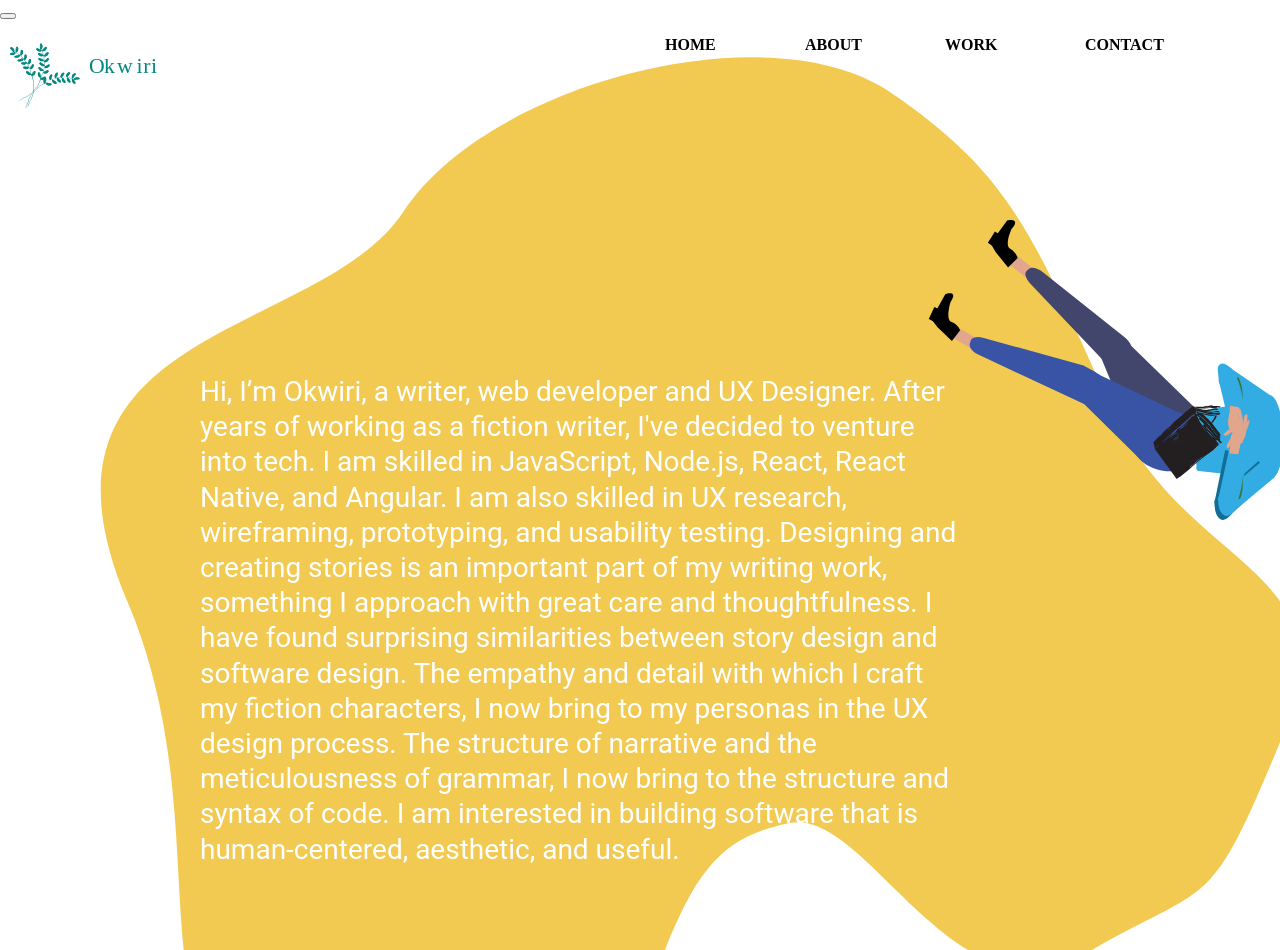
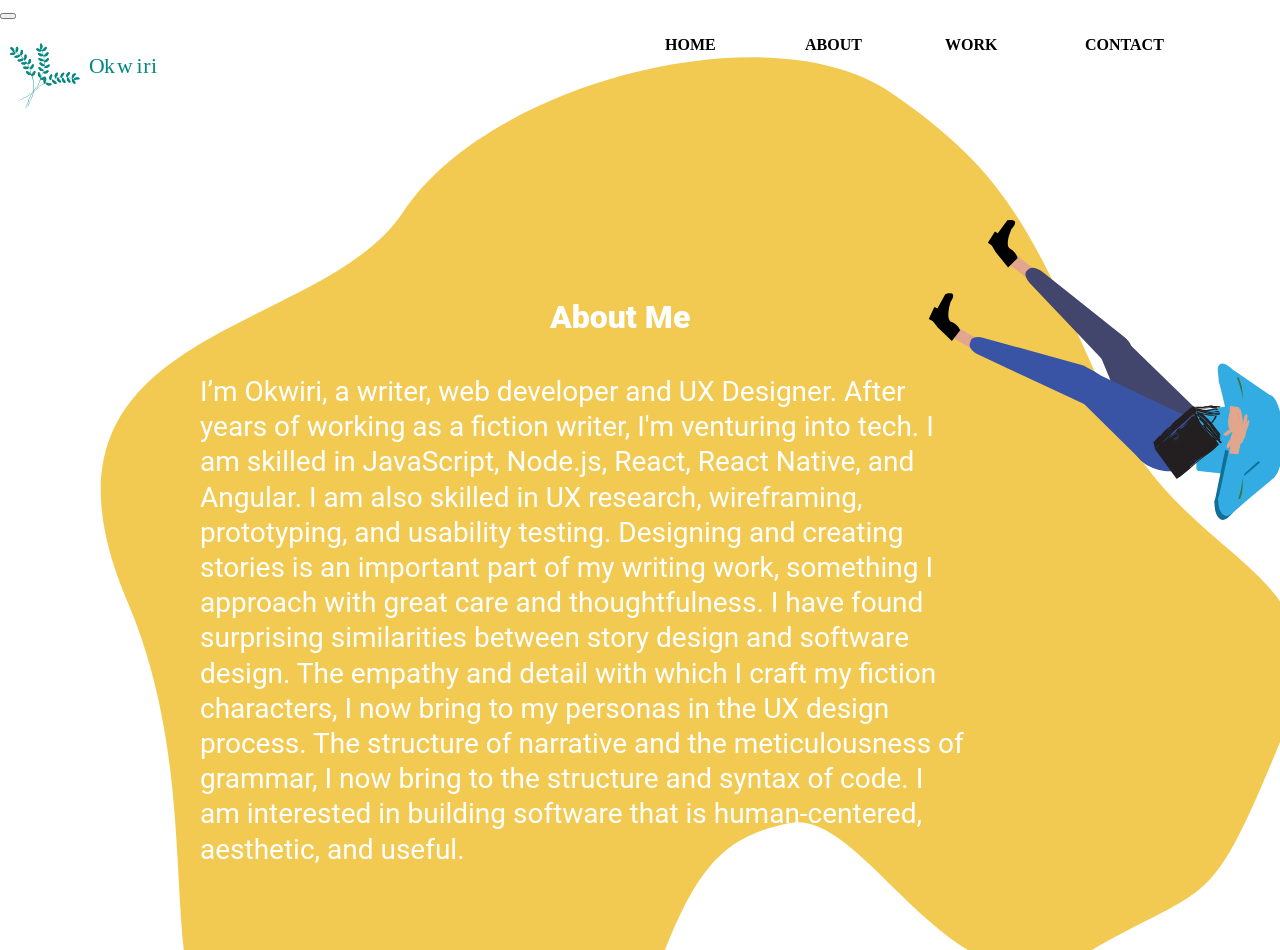
Before and after one commit to cauliflowersingerbee/my-portfolio, a React (Create React App) app: page /about in a window 1280 px wide. Shown: the top 950 px of the page. Built offline with nearby package versions, Linux system fonts and the light colour scheme.

Commit message:
updated texts

```diff
--- a/src/components/about/about.jsx
+++ b/src/components/about/about.jsx
@@ -18,8 +18,9 @@ export default class AboutView extends React.Component {
       <img id='logo-img' src={LogoImage} alt=''/>
       <img id='about-img' src={AboutImage} alt=''/>
       <img id='about-vector' src={AboutVector} alt=''/>
+      <div id='about-me'>About Me</div>
         <div id='about-text'>
-        Hi, I’m Okwiri, a writer, web developer and UX Designer. After years of working as a fiction writer, I've decided to venture into tech. I am skilled in JavaScript, Node.js, React, React Native, and Angular. I am also skilled in UX research, wireframing, prototyping, and usability testing.
+        I’m Okwiri, a writer, web developer and UX Designer. After years of working as a fiction writer, I'm venturing into tech. I am skilled in JavaScript, Node.js, React, React Native, and Angular. I am also skilled in UX research, wireframing, prototyping, and usability testing.
 Designing and creating stories is an important part of my writing work, something I approach with great care and thoughtfulness. I have found surprising similarities between story design and software design. The empathy and detail with which I craft my fiction characters, I now bring to my personas in the UX design process. The structure of narrative and the meticulousness of grammar, I now bring to the structure and syntax of code. I am interested in building software that is human-centered, aesthetic, and useful.
 
         </div>
--- a/src/components/about/about.scss
+++ b/src/components/about/about.scss
@@ -39,3 +39,19 @@
   bottom:auto;
   line-height: 2.2rem;
     }
+
+    #about-me {
+      display: flex;
+      flex-direction: column;
+      position: absolute;
+      z-index: 2;
+      left: 550px;
+      top: 300px;
+      color: #fff;
+      font-size: 32px;
+      font-family: 'Roboto', serif;
+      font-weight: 800;
+      width:40%;
+    bottom:auto;
+    line-height: 2.2rem;
+    }
--- a/src/components/contact/contact.jsx
+++ b/src/components/contact/contact.jsx
@@ -44,6 +44,7 @@ export default class ContactView extends React.Component {
       <img id='squiggly-line-one' src={SquigglyLine} alt=''/>
       <img id='squiggly-line-two' src={SquigglyLineTwo} alt=''/>
 
+      <div id='contact-me'>Contact Me</div>
       <p>Thanks for checking out my portfolio. If you wish, you
         may contact me by  {<MailTo/>} or via
         <span id='linkedin-link' onClick={handleClick} style={{cursor:'pointer'}} onMouseEnter={changeTextColor} onMouseLeave={returnTextColor}> Linkedin</span>. </p>
--- a/src/components/contact/contact.scss
+++ b/src/components/contact/contact.scss
@@ -58,3 +58,19 @@
         left: 265px;
         top: 105px;
     }
+
+    #contact-me {
+        display: flex;
+        flex-direction: column;
+        position: absolute;
+        z-index: 2;
+        left: 200px;
+        top: auto;
+        color: #fff;
+        font-size: 32px;
+        font-family: 'Roboto', serif;
+        font-weight: 800;
+        width:40%;
+      bottom:auto;
+      line-height: 2.2rem;
+    }
```
Also changed, not shown: src/components/home/home.scss (line endings or trailing spaces).
